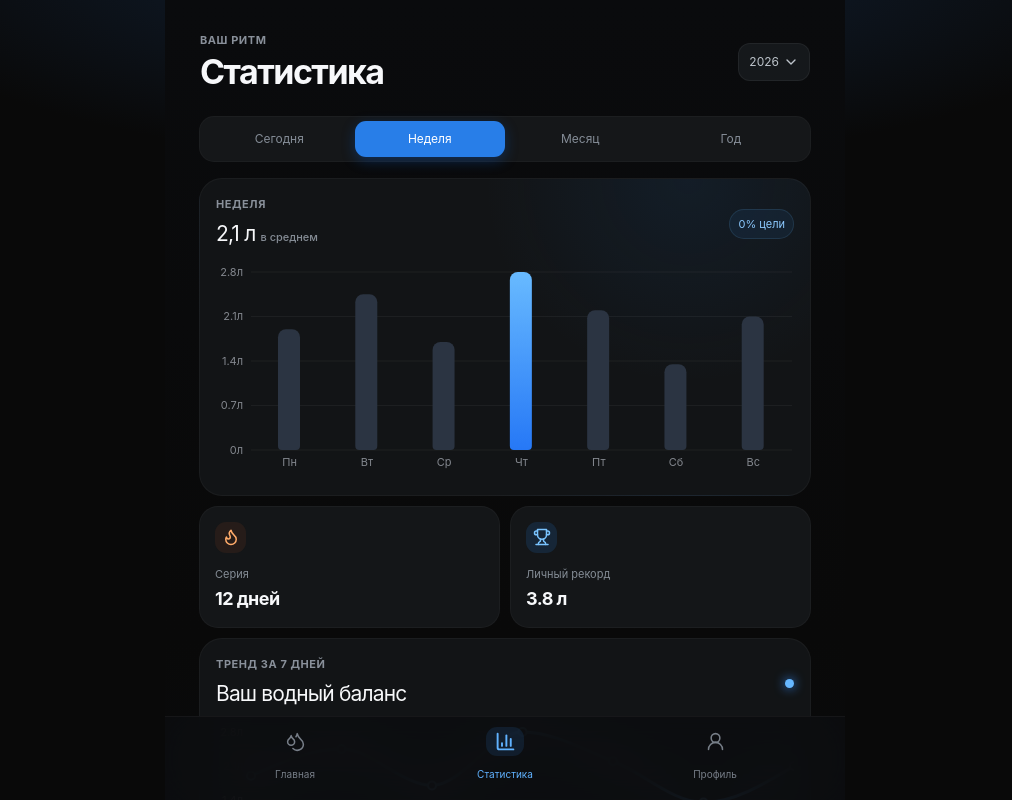
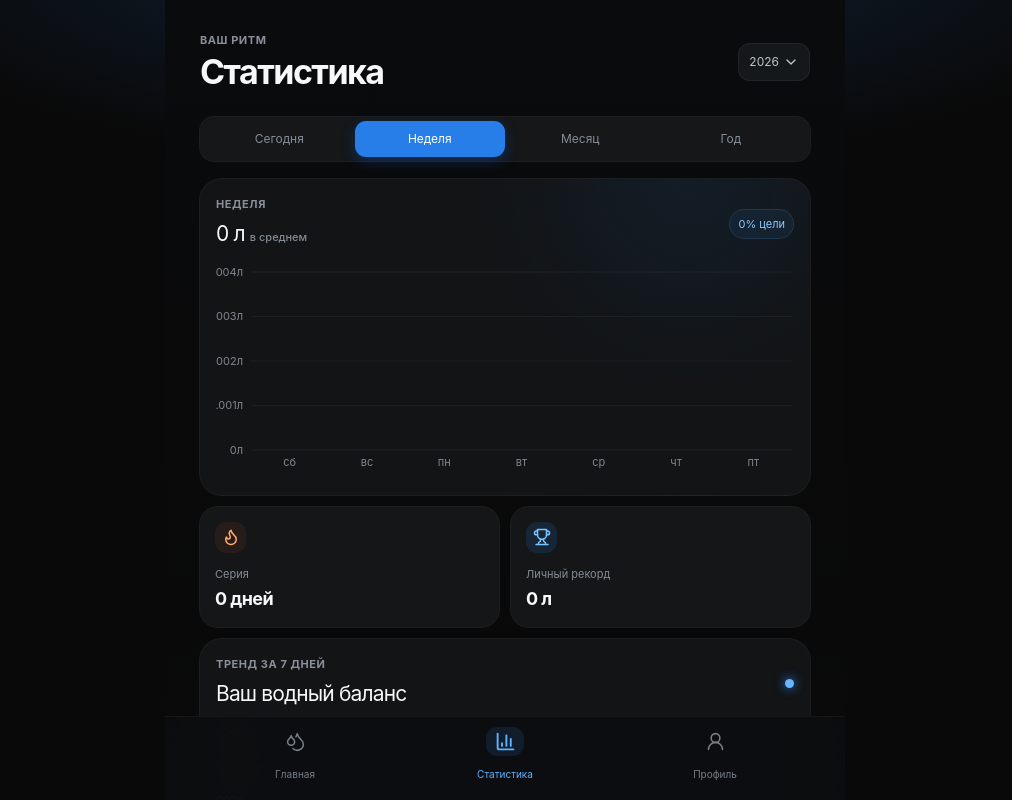
Before and after one commit to egorogarkov34-arch/-2, a React (Vite) app: page / in a window 1280 px wide. Both pictures are taken after a click on the button "Статистика". Shown: the top 800 px of the page, without its empty margins (135-1147 px from the left). Built offline with nearby package versions, Linux system fonts and the light colour scheme.

Commit message:
Update StatisticsPage.tsx

```diff
--- a/src/pages/statistics/ui/StatisticsPage.tsx
+++ b/src/pages/statistics/ui/StatisticsPage.tsx
@@ -2,34 +2,37 @@ import { useMemo, useState } from 'react'
 import { motion } from 'framer-motion'
 import { Bar, BarChart, CartesianGrid, Cell, Line, LineChart, ResponsiveContainer, Tooltip, XAxis, YAxis } from 'recharts'
 import { ChevronDown, Flame, Trophy } from 'lucide-react'
-import { useHydrationStore, selectTodayAmount } from '@/entities/hydration/model/store'
+import { useHydrationStore } from '@/entities/hydration/model/store'
 import { formatLitres } from '@/shared/lib/format'
-
-const days = [
-  { day: 'Пн', amount: 1900 }, { day: 'Вт', amount: 2450 }, { day: 'Ср', amount: 1700 }, { day: 'Чт', amount: 2800 }, { day: 'Пт', amount: 2200 }, { day: 'Сб', amount: 1350 }, { day: 'Вс', amount: 2100 }
-]
 const periods = ['Сегодня', 'Неделя', 'Месяц', 'Год'] as const
 type Period = typeof periods[number]
 
-const cards = [
-  { label: 'Серия', value: '12 дней', icon: Flame, tone: 'orange' },
-  { label: 'Личный рекорд', value: '3.8 л', icon: Trophy, tone: 'blue' }
-]
-
 export default function StatisticsPage() {
   const [period, setPeriod] = useState<Period>('Неделя')
-  const today = useHydrationStore(selectTodayAmount)
   const goal = useHydrationStore((state) => state.goal)
-  const data = useMemo(() => days.map((entry, index) => index === 6 ? { ...entry, amount: today || entry.amount } : entry), [today])
+  const intake = useHydrationStore((state) => state.intake)
+  const data = useMemo(() => Array.from({ length: 7 }, (_, index) => {
+    const date = new Date()
+    date.setDate(date.getDate() - (6 - index))
+    const key = date.toISOString().slice(0, 10)
+    const amount = intake.filter((entry) => entry.createdAt.startsWith(key)).reduce((sum, entry) => sum + entry.amount, 0)
+    return { day: new Intl.DateTimeFormat('ru-RU', { weekday: 'short' }).format(date).replace('.', ''), amount }
+  }), [intake])
   const average = Math.round(data.reduce((sum, entry) => sum + entry.amount, 0) / data.length)
-  const max = Math.max(...data.map((entry) => entry.amount))
+  const max = Math.max(0, ...data.map((entry) => entry.amount))
   const complete = Math.round((data.filter((entry) => entry.amount >= goal).length / data.length) * 100)
+  const total = data.reduce((sum, entry) => sum + entry.amount, 0)
+  const record = Math.max(0, ...Object.values(intake.reduce<Record<string, number>>((daysByDate, entry) => { const key = entry.createdAt.slice(0, 10); daysByDate[key] = (daysByDate[key] ?? 0) + entry.amount; return daysByDate }, {})))
+  const cards = [
+    { label: 'Серия', value: total ? '1 день' : '0 дней', icon: Flame, tone: 'orange' },
+    { label: 'Личный рекорд', value: formatLitres(record), icon: Trophy, tone: 'blue' }
+  ]
   return <main className="page stats-page"><header className="page-header"><div><p className="eyebrow">Ваш ритм</p><h1>Статистика</h1></div><button className="period-dropdown">2026 <ChevronDown size={16}/></button></header>
     <div className="period-tabs" role="tablist">{periods.map((name) => <button key={name} className={name === period ? 'active' : ''} onClick={() => setPeriod(name)}>{name}</button>)}</div>
     <motion.section className="chart-card primary-chart" initial={{ opacity: 0, y: 12 }} animate={{ opacity: 1, y: 0 }}><div className="section-row"><div><p className="eyebrow">{period}</p><h2>{formatLitres(average)} <small>в среднем</small></h2></div><span className="goal-chip">{complete}% цели</span></div><div className="chart-holder bar-holder"><ResponsiveContainer width="100%" height="100%"><BarChart data={data} barSize={22} margin={{ top: 10, right: 2, bottom: 0, left: -25 }}><defs><linearGradient id="barGradient" x1="0" x2="0" y1="0" y2="1"><stop stopColor="#68BAFF"/><stop offset="1" stopColor="#2678F6"/></linearGradient></defs><CartesianGrid vertical={false} stroke="#FFFFFF0C"/><YAxis tickFormatter={(value: number) => `${value / 1000}л`} axisLine={false} tickLine={false} tick={{ fill: '#83878e', fontSize: 11 }}/><XAxis dataKey="day" axisLine={false} tickLine={false} tick={{ fill: '#83878e', fontSize: 11 }}/><Tooltip cursor={{ fill: '#FFFFFF08' }} content={<WaterTooltip/>}/><Bar dataKey="amount" radius={[8,8,4,4]}>{data.map((entry) => <Cell key={entry.day} fill={entry.amount === max ? 'url(#barGradient)' : '#2B3442'}/>)}</Bar></BarChart></ResponsiveContainer></div></motion.section>
     <section className="metric-grid">{cards.map(({ label, value, icon: Icon, tone }) => <motion.article className="metric-card" key={label} whileTap={{ scale: .98 }}><span className={`metric-icon ${tone}`}><Icon size={18}/></span><p>{label}</p><strong>{value}</strong></motion.article>)}</section>
     <section className="chart-card line-card"><div className="section-row"><div><p className="eyebrow">Тренд за 7 дней</p><h2>Ваш водный баланс</h2></div><span className="soft-dot"/></div><div className="chart-holder line-holder"><ResponsiveContainer width="100%" height="100%"><LineChart data={data} margin={{ top: 8, right: 0, bottom: 0, left: -25 }}><defs><linearGradient id="areaGlow" x1="0" y1="0" x2="0" y2="1"><stop stopColor="#48A5FF" stopOpacity=".35"/><stop offset="1" stopColor="#48A5FF" stopOpacity="0"/></linearGradient></defs><CartesianGrid vertical={false} stroke="#FFFFFF0A"/><YAxis tickFormatter={(value: number) => `${value / 1000}л`} axisLine={false} tickLine={false} tick={{ fill: '#83878e', fontSize: 11 }}/><XAxis dataKey="day" axisLine={false} tickLine={false} tick={{ fill: '#83878e', fontSize: 11 }}/><Tooltip content={<WaterTooltip/>}/><Line type="monotone" dataKey="amount" stroke="#55AEFF" strokeWidth={3} dot={{ fill: '#0F1115', stroke: '#80C8FF', strokeWidth: 2, r: 4 }} activeDot={{ r: 6 }} isAnimationActive/></LineChart></ResponsiveContainer></div></section>
-    <section className="insight-card"><div><span>Лучший день недели</span><strong>{formatLitres(max)}</strong><p>Четверг · выше цели на 8%</p></div><div className="mini-heatmap" aria-label="Тепловая карта недели">{data.map((entry) => <i key={entry.day} style={{ opacity: .22 + entry.amount / 3700 }}/>)}</div></section>
+    <section className="insight-card"><div><span>Лучший день недели</span><strong>{formatLitres(max)}</strong><p>{total ? 'Данные обновляются после каждой записи' : 'Добавьте первую запись воды'}</p></div><div className="mini-heatmap" aria-label="Тепловая карта недели">{data.map((entry) => <i key={entry.day} style={{ opacity: .12 + entry.amount / 3700 }}/>)}</div></section>
   </main>
 }
 
```
